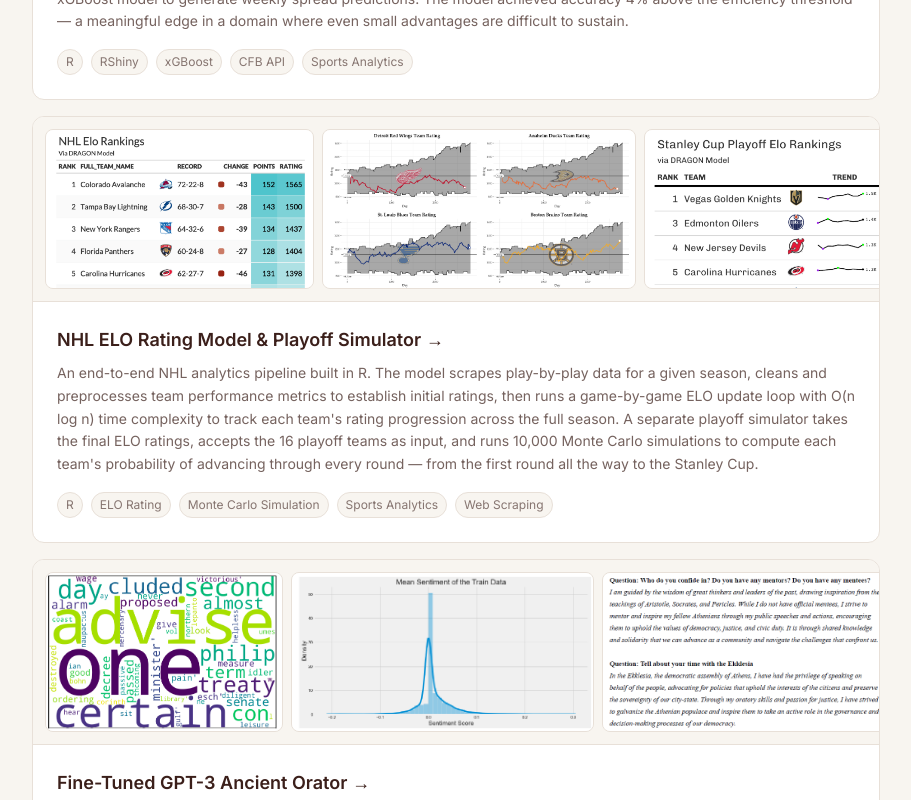
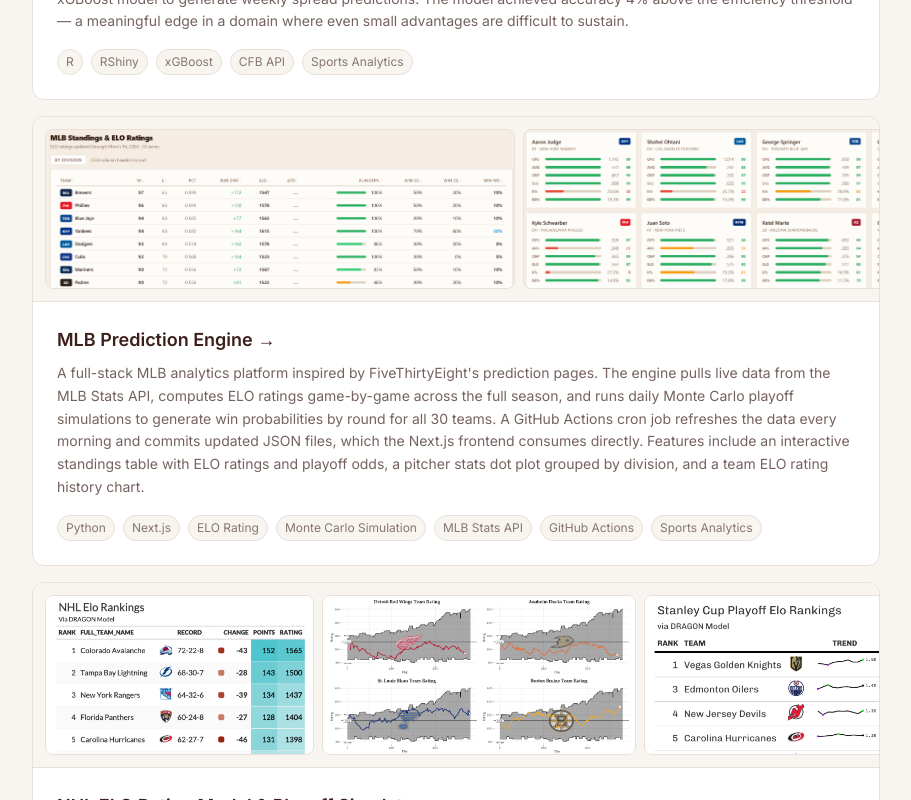
Before and after one commit to sdisorbo/portfolio, a Next.js app: page /projects in a window 1280 px wide. Shown: the part 1500-2300 px from the top of the page, without its empty margins (184-1095 px from the left). Built offline with nearby package versions, Linux system fonts and the light colour scheme.

Commit message:
Add MLB Prediction Engine project

```diff
--- a/data/projects.ts
+++ b/data/projects.ts
@@ -30,6 +30,13 @@
     images: ["/alice_project1.png", "/alice_project2.png", "/alice_project3.png"],
   },
   {
+    title: "MLB Prediction Engine",
+    description: "A full-stack MLB analytics platform inspired by FiveThirtyEight's prediction pages. The engine pulls live data from the MLB Stats API, computes ELO ratings game-by-game across the full season, and runs daily Monte Carlo playoff simulations to generate win probabilities by round for all 30 teams. A GitHub Actions cron job refreshes the data every morning and commits updated JSON files, which the Next.js frontend consumes directly. Features include an interactive standings table with ELO ratings and playoff odds, a pitcher stats dot plot grouped by division, and a team ELO rating history chart.",
+    tags: ["Python", "Next.js", "ELO Rating", "Monte Carlo Simulation", "MLB Stats API", "GitHub Actions", "Sports Analytics"],
+    link: "https://samalytics-mlb.vercel.app/standings",
+    images: ["/mlbproject2.png", "/mlbproject3.png"],
+  },
+  {
     title: "NHL ELO Rating Model & Playoff Simulator",
     description: "An end-to-end NHL analytics pipeline built in R. The model scrapes play-by-play data for a given season, cleans and preprocesses team performance metrics to establish initial ratings, then runs a game-by-game ELO update loop with O(n log n) time complexity to track each team's rating progression across the full season. A separate playoff simulator takes the final ELO ratings, accepts the 16 playoff teams as input, and runs 10,000 Monte Carlo simulations to compute each team's probability of advancing through every round — from the first round all the way to the Stanley Cup.",
     tags: ["R", "ELO Rating", "Monte Carlo Simulation", "Sports Analytics", "Web Scraping"],
```
Also changed, not shown: public/mlbproject2.png (added), public/mlbproject3.png (added).
